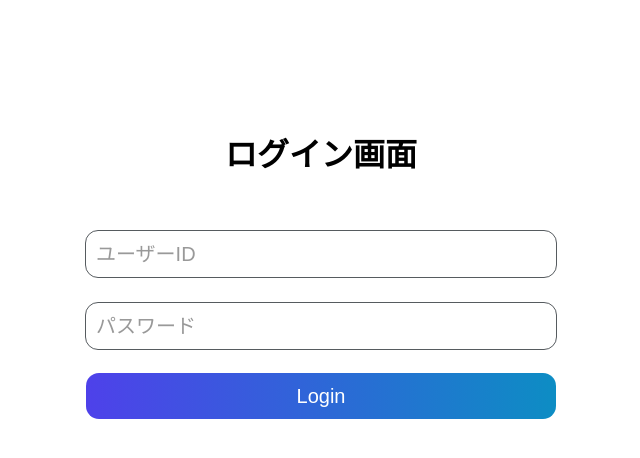
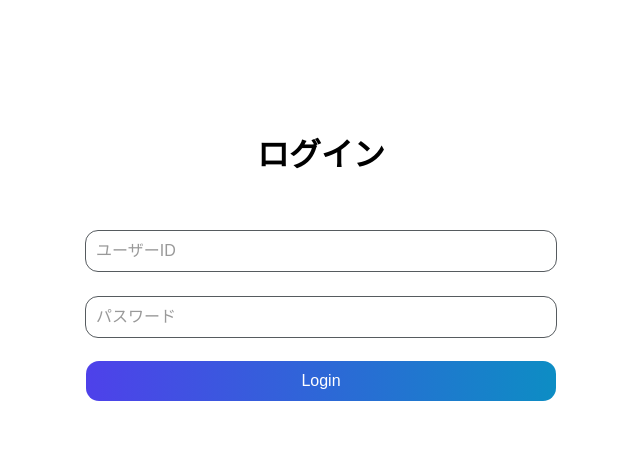
Before and after one commit to s1f102103909/project2023_team3, a Django app: page /accounts/login/ in a window 1280 px wide. Shown: the top 458 px of the page, without its empty margins (319-959 px from the left). Run offline with Django 4.2, Linux system fonts and the light colour scheme.

Commit message:
change font px

```diff
--- a/interview/templates/interview/login.html
+++ b/interview/templates/interview/login.html
@@ -47,7 +47,7 @@
     border: 1px solid #565b5f;
     border-radius: 13px;
     color: #333;
-    font-size: 1em;
+    font-size: 16px;
     line-height: 1.5;
   }
 
@@ -56,7 +56,7 @@
   }
   .btn{
     display: flex;
-    font-size: 20px;
+    font-size: 16px;
     justify-content: center;
     align-items: center;
     width: 470px;
@@ -73,7 +73,7 @@
 </head>
 <body>
 <div class="reg loginarea">
-<h1>ログイン画面</h1>
+<h1>ログイン</h1>
 
 <div class="reg">
   <form method="POST" action="{% url 'login' %}">
--- a/interview/templates/interview/signup.html
+++ b/interview/templates/interview/signup.html
@@ -71,12 +71,12 @@
       <tr>
       <td><input type="text" name="username" class="textbox" placeholder="ユーザーID"></td>
       </tr>
-      <tr>
+      <!--<tr>
         <td><label for="email" class="boxname">メールアドレス</label></td>
       </tr>
       <tr>
       <td><input type="text" name="email" class="textbox" placeholder="メールアドレス"></td>
-      </tr>
+      </tr>-->
       <tr>
         <td><label for="password" class="boxname">パスワード</label></td>
       </tr>
```
Also changed, not shown: db.sqlite3.
